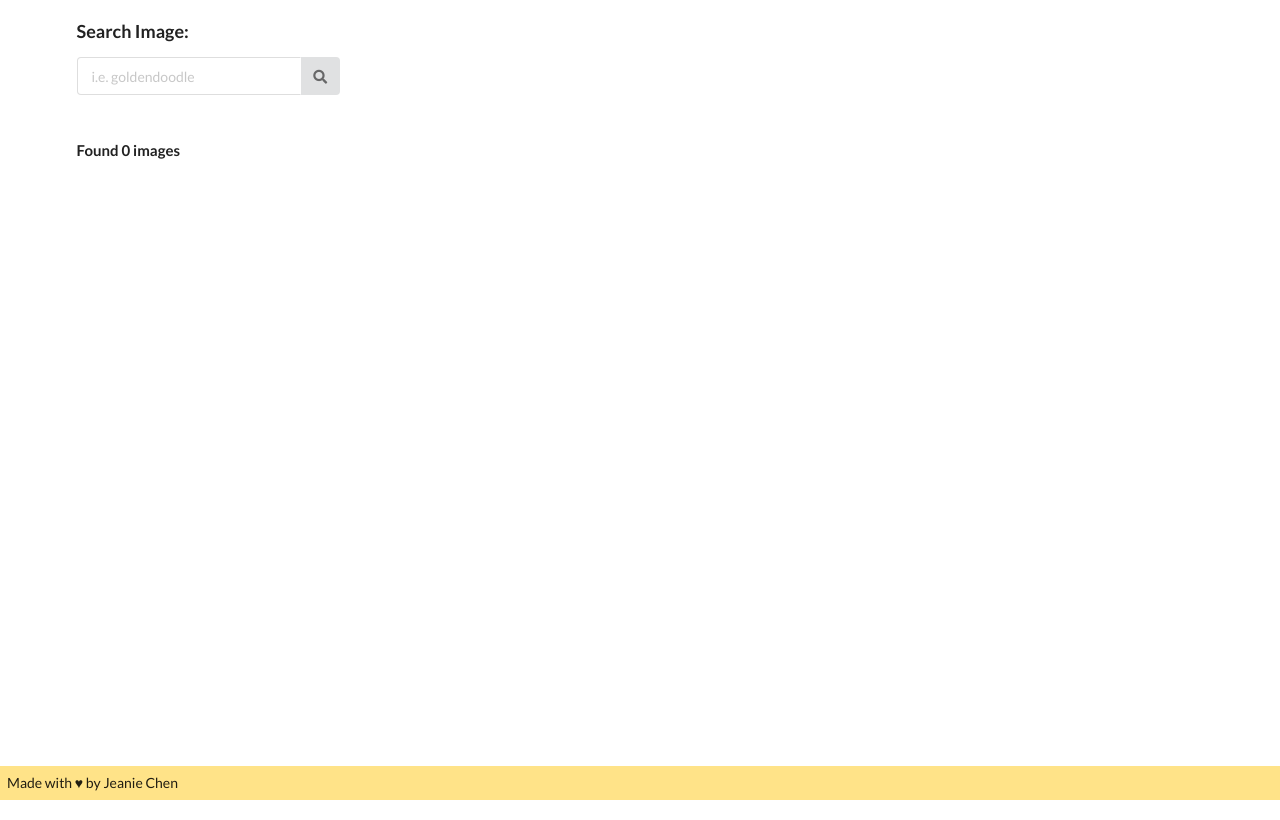
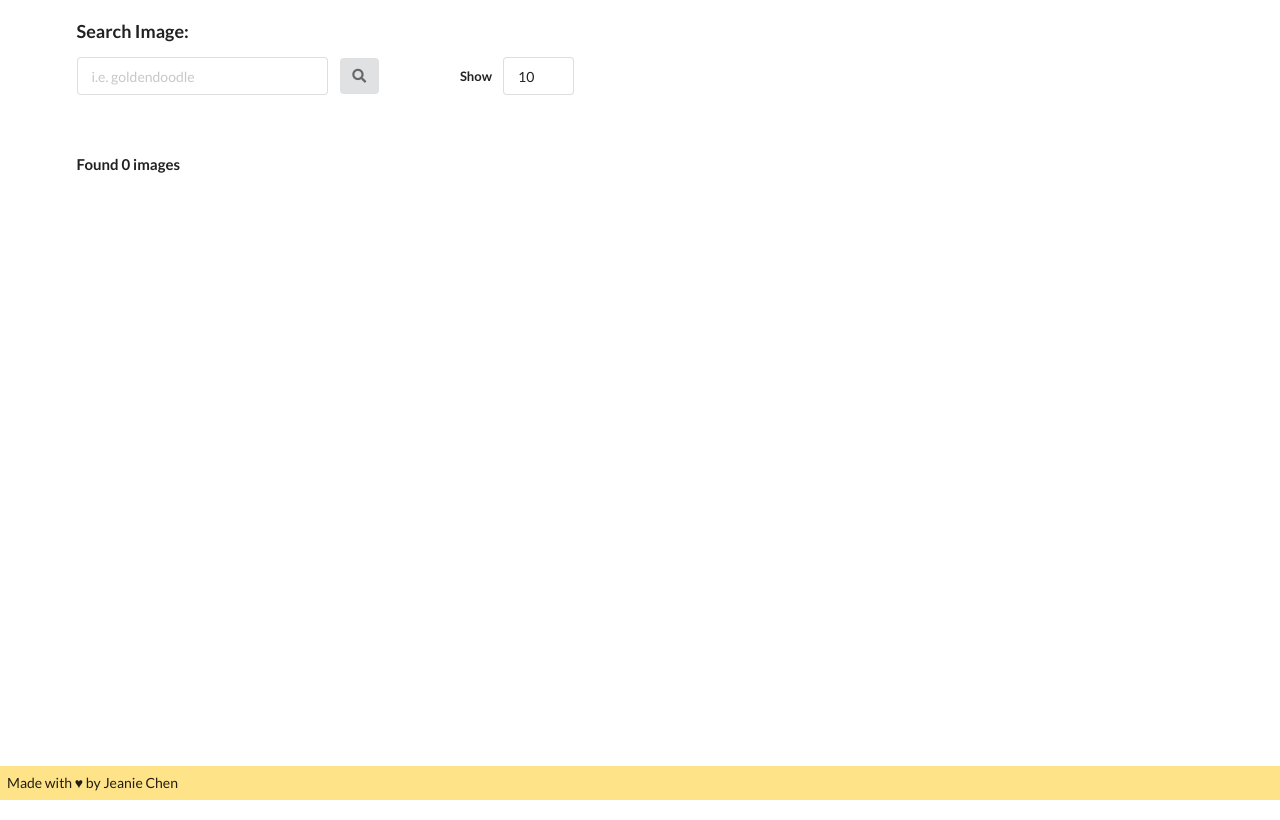
Before and after one commit to JeannieChen/pics, a React (Create React App) app: page / in a window 1280 px wide. Built offline with nearby package versions, Linux system fonts and the light colour scheme.

Commit message:
(8.24) added nums state

```diff
--- a/src/components/App.js
+++ b/src/components/App.js
@@ -7,11 +7,11 @@ import Footer from './Footer';
 class App extends React.Component {
     state = { images: [] };
 
-    onSearchSubmit = async (term) => {
+    onSearchSubmit = async (term, num) => {
         const response = await Unsplash.get('/search/photos', {
             params: {
                 query: term,
-                per_page: 20
+                per_page: num // 20
             }
         });
         this.setState({ images: response.data.results });
--- a/src/components/SearchBar.js
+++ b/src/components/SearchBar.js
@@ -1,22 +1,25 @@
 import React from 'react';
 
 class SearchBar extends React.Component {
-    state = { term: '' };
+    state = {
+        term: '', num: '10'
+    };
 
     onFormSubmit = (event) => {
         event.preventDefault(); // prevent empty entries when hit enter
-        this.props.onSubmit(this.state.term);  // pass state 'term' back to App.js
+        this.props.onSubmit(this.state.term, this.state.num);  // pass states back to App.js
     }
 
     render() {
         return (
             <div className="ui search">
                 <h3>Search Image: </h3>
-                <form
-                    className="ui action input form"
-                    onSubmit={this.onFormSubmit}
-                >
+                <form className="ui action input form"
+                    onSubmit={this.onFormSubmit} >
+
+                    <div className="inline fields">
                         {/* Search box */}
+                        <div className="ten wide field">
                             <input
                                 className="prompt"
                                 type="text"
@@ -24,7 +27,26 @@ class SearchBar extends React.Component {
                                 value={this.state.term}
                                 onChange={(e) => this.setState({ term: e.target.value })}
                             />
-                    <button className="ui icon button"><i className="search icon"></i></button>
+                            <button className="ui icon button">
+                                <i className="search icon"></i>
+                            </button>
+                        </div>
+
+                        {/* empty space */}
+                        <div className="two wide field"></div>
+
+                        {/* Num of pics */}
+                        <div className="four wide field">
+                            <label>Show </label>
+                            <input
+                                type="number"
+                                min="1"
+                                value={this.state.num}
+                                onChange={(e) => this.setState({ num: e.target.value })}
+                            />
+                        </div>
+
+                    </div>
                 </form>
             </div>
         );
```
Also changed, not shown: src/components/NumPics.js (deleted, +0 -30 lines). Lines whose indentation alone changed are shown as unchanged.
